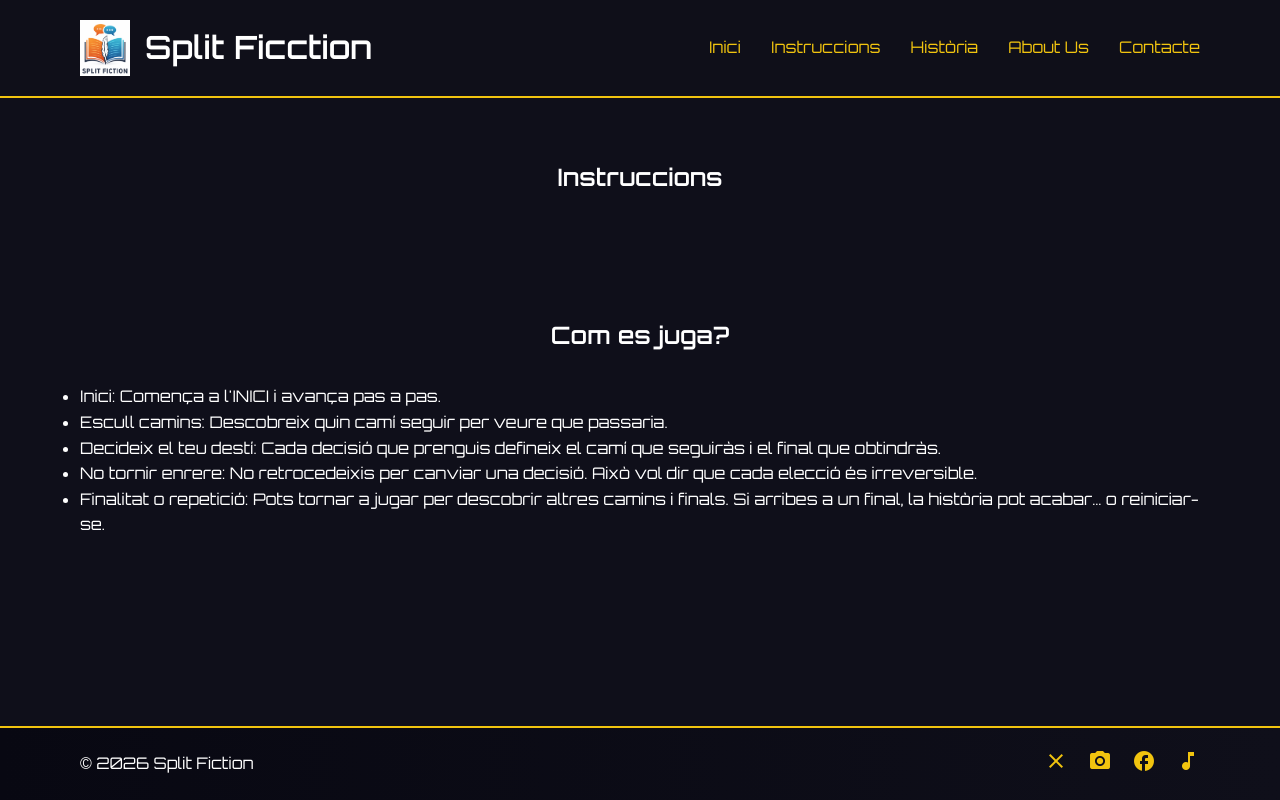
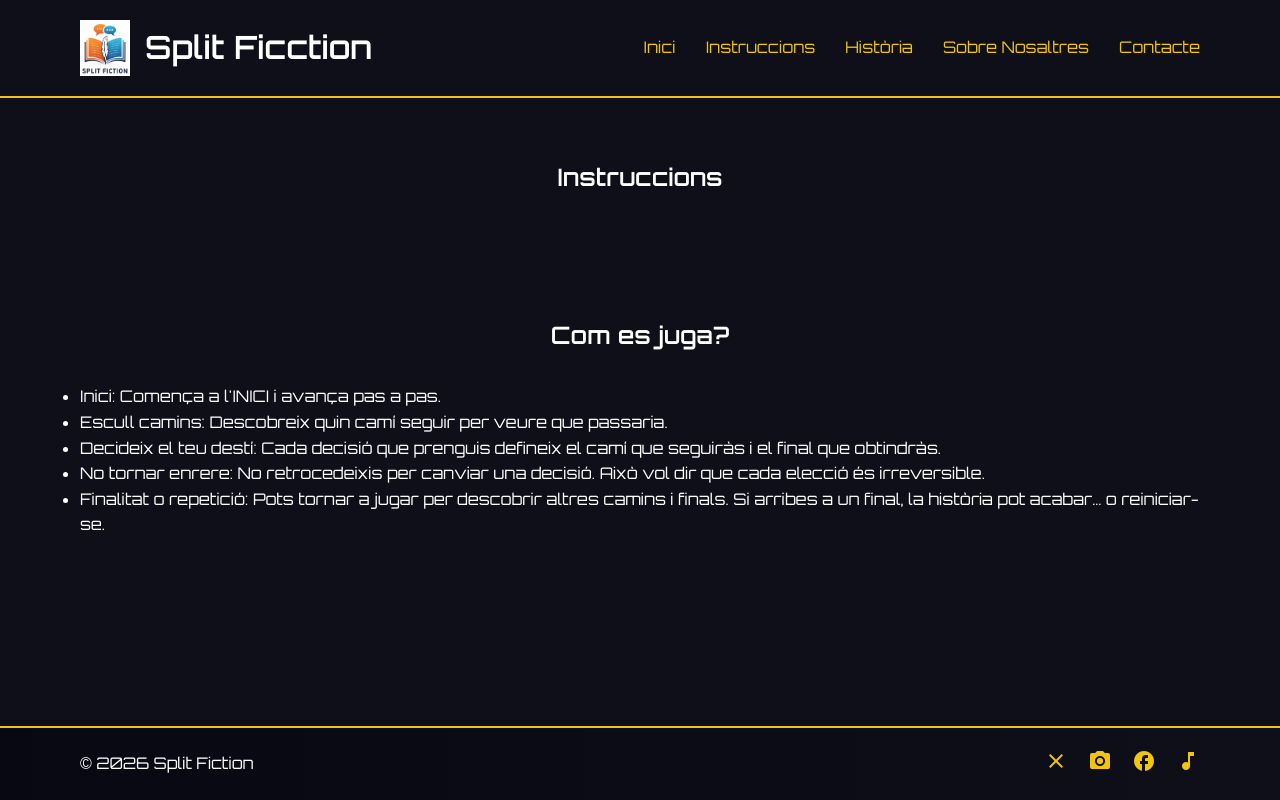
Before and after one commit to NazanAguilar/Proyecto-Split-Fiction, a plain HTML site: page M4/instruccions.html in a window 1280 px wide. Drawn offline with Linux system fonts and the light colour scheme.

Commit message:
Canvis realitzats

```diff
--- a/M4/instruccions.html
+++ b/M4/instruccions.html
@@ -19,7 +19,7 @@
       <li><a href="index.html">Inici</a></li>
       <li><a href="instruccions.html">Instruccions</a></li>
       <li><a href="historia.html">Història</a></li>
-      <li><a href="about_us.html">About Us</a></li>
+      <li><a href="sobre_nosaltres.html">Sobre Nosaltres</a></li>
       <li><a href="contacte.html">Contacte</a></li>
     </ul>
   </nav>
@@ -35,7 +35,7 @@
     <li>Inici: Comença a l'INICI i avança pas a pas.</li>
     <li>Escull camins: Descobreix quin camí seguir per veure que passaria.</li>
     <li>Decideix el teu destí: Cada decisió que prenguis defineix el camí que seguiràs i el final que obtindràs.</li>
-    <li>No tornir enrere: No retrocedeixis per canviar una decisió. Això vol dir que cada elecció és irreversible.</li>
+    <li>No tornar enrere: No retrocedeixis per canviar una decisió. Això vol dir que cada elecció és irreversible.</li>
     <li>Finalitat o repetició: Pots tornar a jugar per descobrir altres camins i finals. Si arribes a un final, la història pot acabar… o reiniciar-se.</li>
   </ul>
 </section>
```
Also changed, not shown: M4/contacte.html (+1 -1 lines), M4/historia.html (+2 -2 lines), M4/index.html (+3 -2 lines), M4/sobre_nosaltres.html (renamed from M4/about_us.html, +1 -1 lines).
